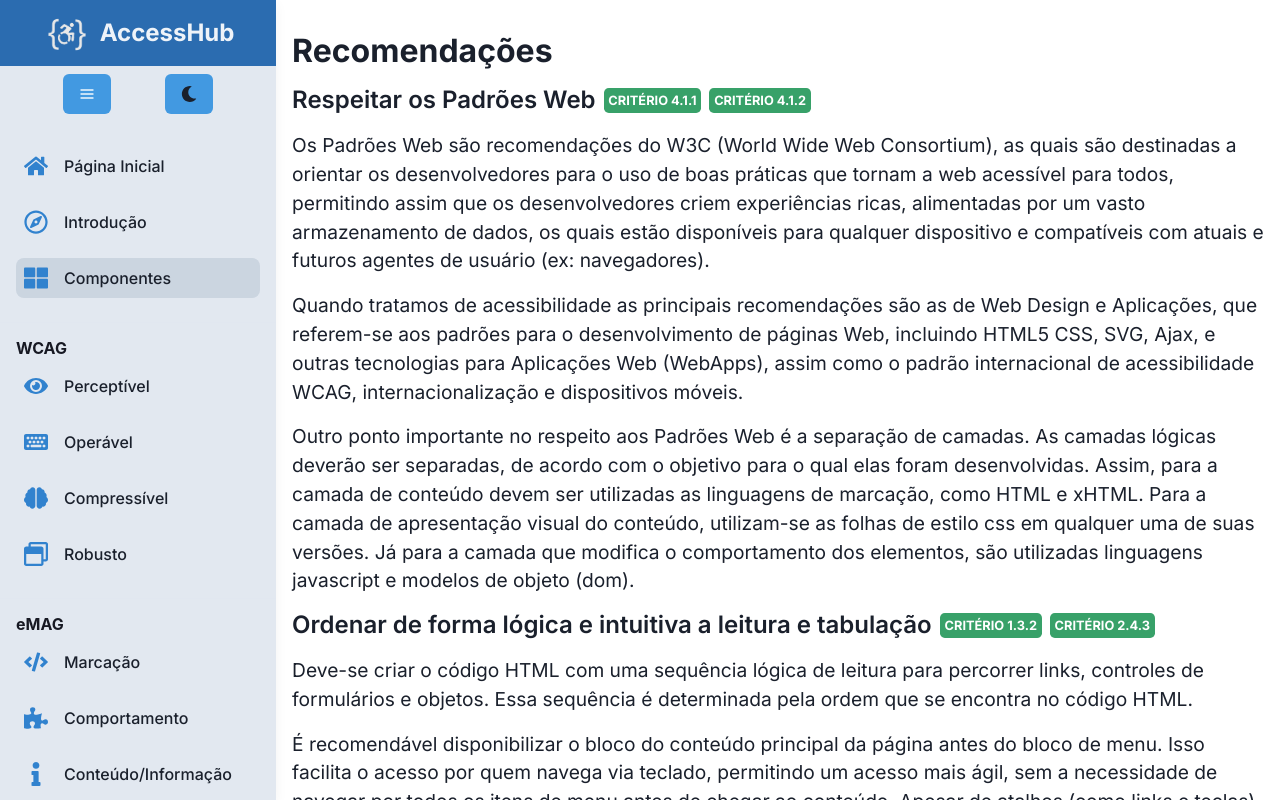
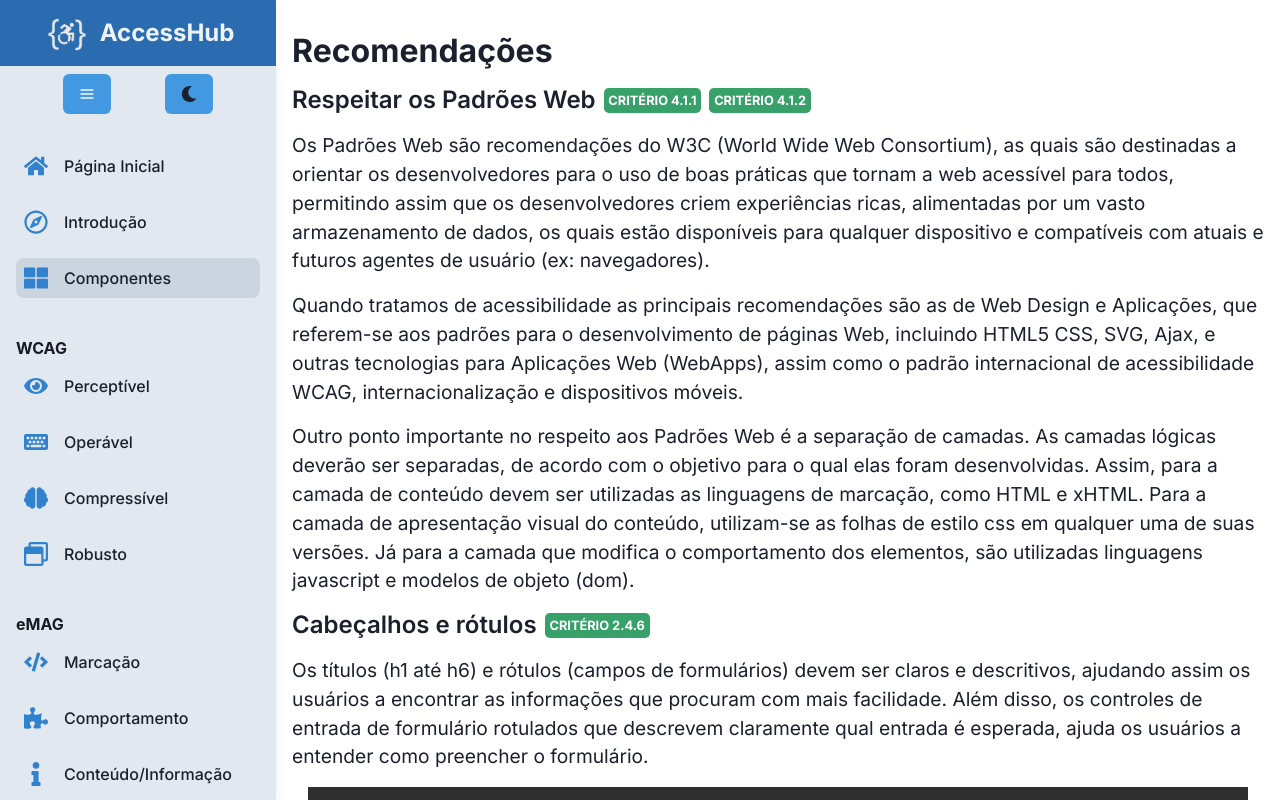
Before and after one commit to daviteixeira-dev/accesshub, a React (Vite) app: page /componentes/recomendacoes in a window 1280 px wide. Built offline with nearby package versions, Linux system fonts and the light colour scheme.

Commit message:
adding code for WCAG Criterion 2.4.6 on Recommendations page

```diff
--- /dev/null
+++ b/src/markdown/recommendations_04.md
@@ -0,0 +1,20 @@
+<Code language='html'>
+&lt;h1&gt;O que é e para que serve o HTML?&lt;/h1&gt;
+&lt;p&gt;O HTML (HyperText Markup Language), é a linguagem de marcação de
+hipertexto utilizada no desenvolvimento de websites...&lt;/p&gt;
+
+&lt;h2&gt;Quais são as vantagens do HTML?&lt;/h2&gt;
+&lt;p&gt;Codificar em HTML é muito fácil, além de ser uma linguagem que é
+suportada em quase todos os navegadores de internet...&lt;/p&gt;
+
+&lt;h3&gt;Cadastro de Usúario&lt;/h3&gt;
+&lt;form&gt;
+    &lt;fieldset&gt;
+        &lt;legend>Dados Pessoais&lt;/legend&gt;
+        &lt;label for="nome">Digite o seu primeiro nome: &lt;/label&gt;
+        &lt;input type="text" name="nome" id="nome" /&gt;
+        &lt;label for="sobrenome">Agora digte o seu sobrenome: &lt;/label&gt;
+        &lt;input type="text" name="sobrenome" id="sobrenome" /&gt;
+    &lt;/fieldset&gt;
+&lt;/form&gt;
+</Code>
--- a/src/pages/subpages/PageAboutRecommendations.tsx
+++ b/src/pages/subpages/PageAboutRecommendations.tsx
@@ -132,6 +132,38 @@ const PageAboutRecommendations = () => {
                     <Heading
                         as='h2'
                         mb='1rem'
+                        display='flex'
+                        fontWeight='600'
+                        fontSize='1.5rem'
+                        fontFamily='Inter'
+                        flexDirection={['column', 'column', 'row', 'row']}
+                        alignItems={['start', 'start', 'center', 'center']}
+                    >
+                        Cabeçalhos e rótulos
+
+                        <BadgeWCAGInfoNumber
+                            textWCAG='Critério 2.4.6'
+                            tooltipText='Ver Critério WCAG de Sucesso 2.4.6 (inglês)'
+                            linkWCAG='https://www.w3.org/WAI/WCAG22/Understanding/headings-and-labels'
+                        />
+                    </Heading>
+
+                    <Text
+                        mb='1rem'
+                        fontWeight='400'
+                        fontSize='1.2rem'
+                        fontFamily='Inter'
+                    >
+                        Os títulos (h1 até h6) e rótulos (campos de formulários) devem ser claros e descritivos, ajudando assim os usuários
+                        a encontrar as informações que procuram com mais facilidade. Além disso, os controles de entrada de formulário rotulados
+                        que descrevem claramente qual entrada é esperada, ajuda os usuários a entender como preencher o formulário.
+                    </Text>
+
+                    <PostComponent article_name={'recommendations_04'} />
+
+                    <Heading
+                        as='h2'
+                        my='1rem'
                         display='flex'
                         fontWeight='600'
                         fontSize='1.5rem'
```
